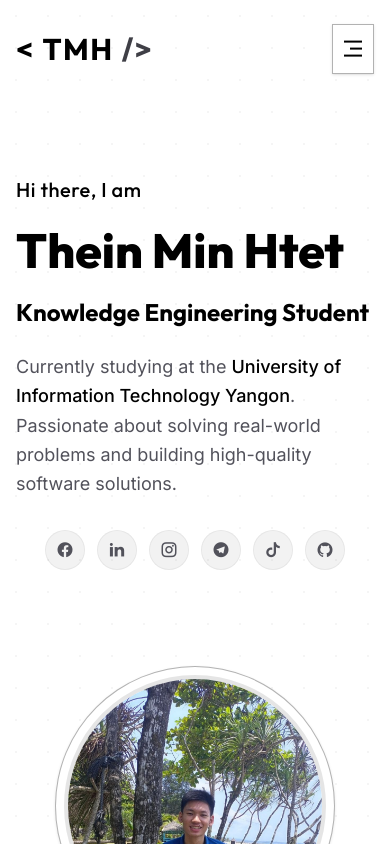
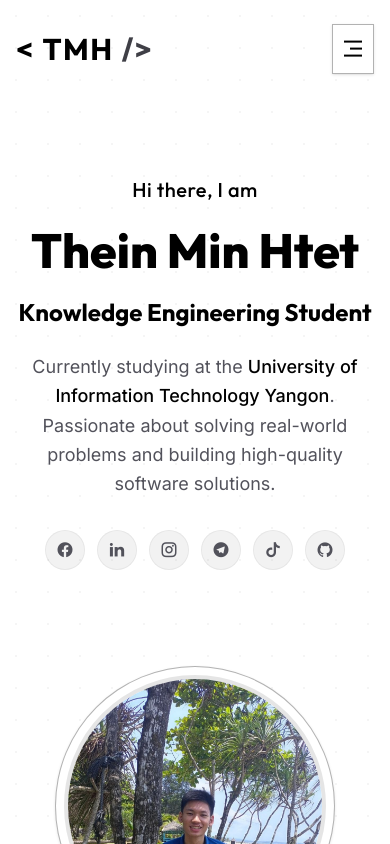
Before and after one commit to TheinMinHtet/Portfolio, a React (Vite) app: page / in a window 390 px wide. Shown: the top 844 px of the page. Built offline with nearby package versions, Linux system fonts and the light colour scheme.

Commit message:
Center hero text and icons on mobile and tablet

```diff
--- a/src/components/Hero.jsx
+++ b/src/components/Hero.jsx
@@ -29,19 +29,19 @@ const Hero = () => {
           initial={{ opacity: 0, y: 30 }}
           animate={{ opacity: 1, y: 0 }}
           transition={{ duration: 0.8, ease: "easeOut" }}
-          className="flex flex-col gap-4"
+          className="flex flex-col gap-4 text-center lg:text-left"
         >
           <span className="text-xl text-accent font-heading font-medium tracking-wide">Hi there, I am</span>
           <h1 className="text-5xl md:text-7xl font-heading font-extrabold text-black leading-tight">Thein Min Htet</h1>
           <h2 className="text-2xl md:text-4xl font-heading font-bold text-gradient pb-2">
             Knowledge Engineering Student
           </h2>
-          <p className="text-lg text-text-secondary max-w-lg mb-4 leading-relaxed">
+          <p className="text-lg text-text-secondary max-w-lg mx-auto lg:mx-0 mb-4 leading-relaxed">
             Currently studying at the <span className="text-black font-medium">University of Information Technology Yangon</span>. Passionate about solving real-world problems and building high-quality software solutions.
           </p>
 
           <motion.div
-            className="flex flex-wrap gap-3 sm:gap-4 mb-4 lg:mb-6 justify-center md:justify-start"
+            className="flex flex-wrap gap-3 sm:gap-4 mb-4 lg:mb-6 justify-center lg:justify-start"
             variants={{
               hidden: { opacity: 0 },
               visible: {
```
